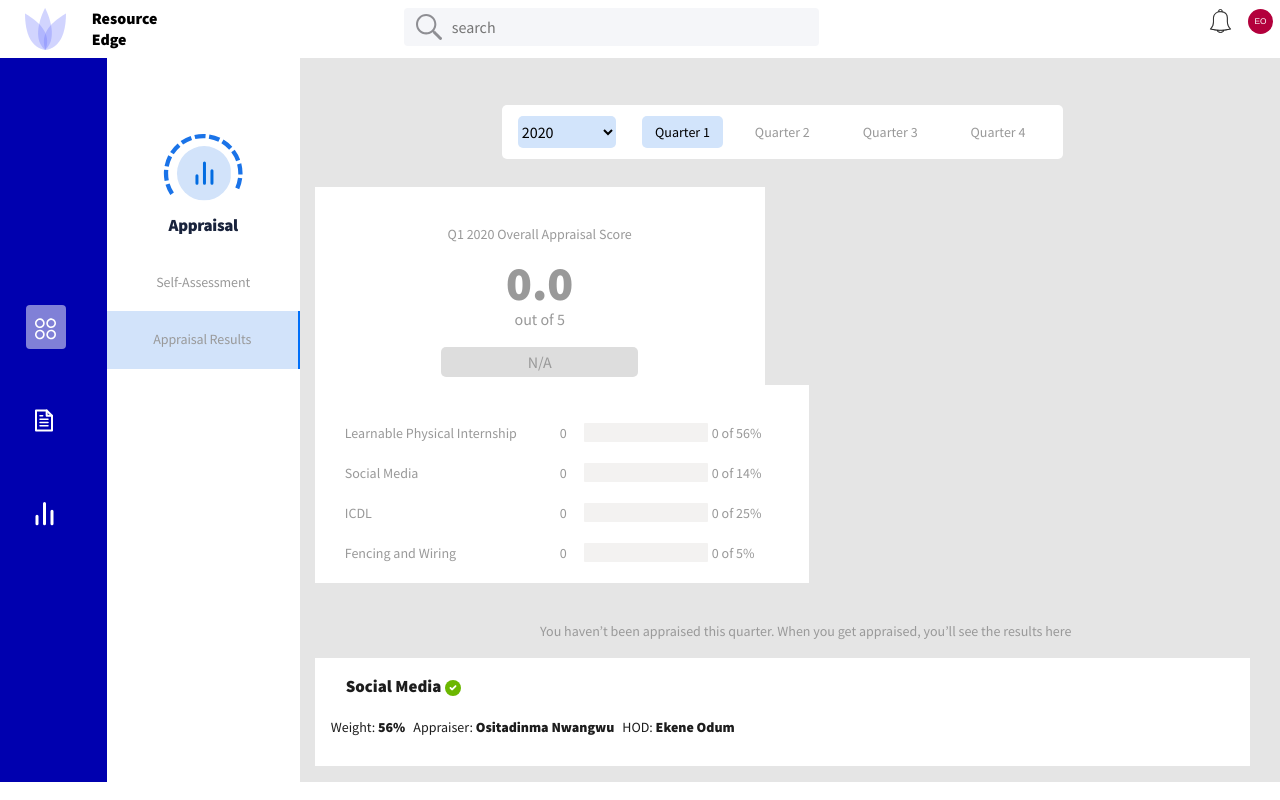
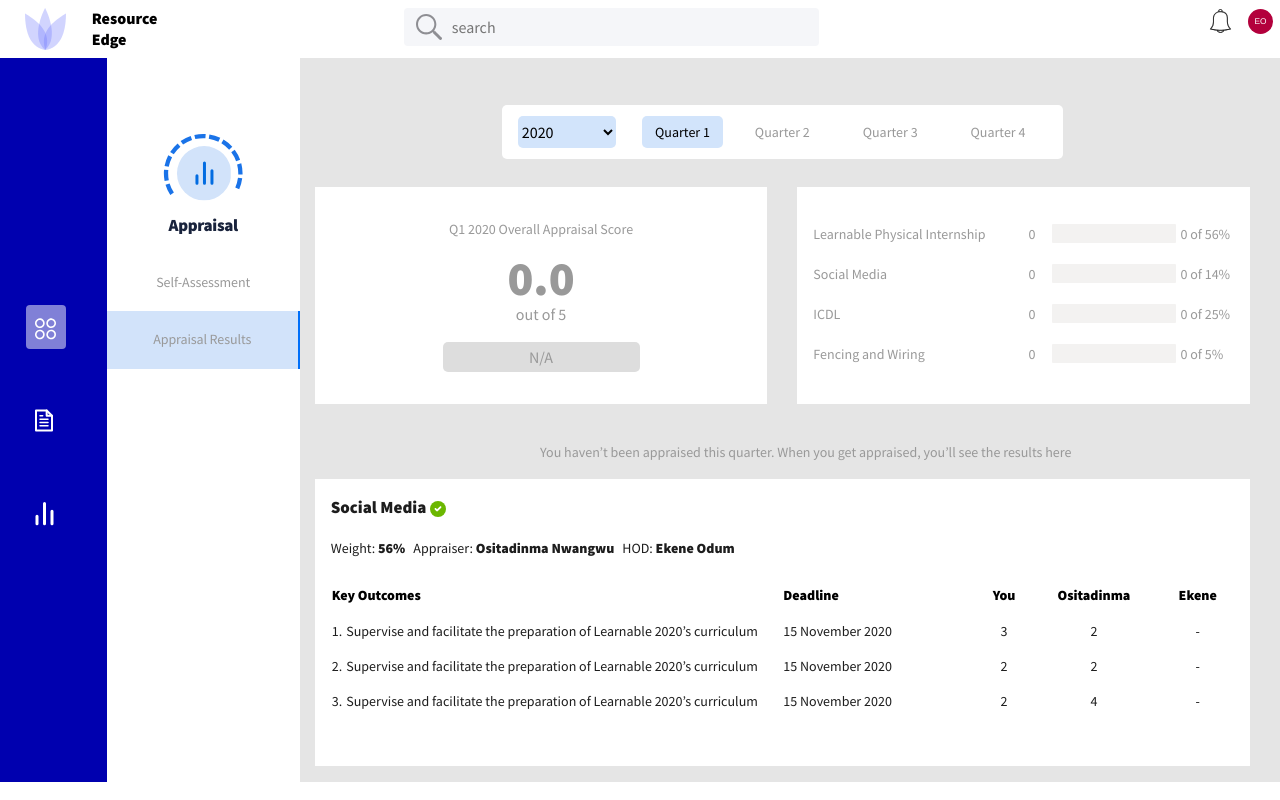
Before and after one commit to OkoyeApps/Resourceedge_Microservices, a React (Create React App) app: page /employee_performance_result in a window 1280 px wide. Built offline with nearby package versions, Linux system fonts and the light colour scheme.

Commit message:
employeePerformance page completed

```diff
--- a/src/components/appraisalResultSheet/appraisalResultSheet.js
+++ b/src/components/appraisalResultSheet/appraisalResultSheet.js
@@ -7,7 +7,7 @@
     return (
         <div className="result-card my-3">
             <div className="row mx-0">
-                <div className="col-9">
+                <div className="col-9 pl-0">
                     <span className="category">Social Media</span>{props.location.pathname === "/employee_performance_agreement/view" ? <></> : <span><img src={tick} alt="verified" className="ml-1" /></span>}
                 </div>
                 <div className="col-3">
--- a/src/components/appraiser-appraisalNav/appraiser-appraisalNav.js
+++ b/src/components/appraiser-appraisalNav/appraiser-appraisalNav.js
@@ -1,6 +1,8 @@
 import React, { useEffect } from 'react'
 import appraisalAvatar from '../../assets/images/appraisalAvatar.svg'
 import { withRouter } from 'react-router-dom'
+import peopleIcon from '../../assets/images/peopleIcon.svg'
+import youIcon from '../../assets/images/youIcon.svg'
 
 const AppraiserAppraisalNav = (props) => {
 
@@ -24,7 +26,7 @@
 
             <section className="tab-section">
                 <ul style={{ marginTop: "1rem" }}>
-                    <li className="subs">You</li>
+                    <li className="subs"><img src={youIcon} alt="you" className="mr-3" />You</li>
                     <li onClick={() => { handleTab("self", "") }} className={`${tab === "self" ? "tabbed" : ""}`}>Appraise Self</li>
                     <li onClick={() => { handleTab("appraisal", "") }} className={`${tab === "appraisal" ? "tabbed" : ""}`}>Appraisal Results</li>
                 </ul>
@@ -32,7 +34,7 @@
 
             <section className="tab-section">
                 <ul style={{ marginTop: "1rem" }}>
-                    <li className="subs">People (5)</li>
+                    <li className="subs"><img src={peopleIcon} alt="people" className="mr-3" />People (5)</li>
                     <li onClick={() => { handleTab("employeePerformance", "employee_performance_agreement/view") }} className={`${tab === "employeePerformance" ? "tabbed" : ""}`}>Your Appraisees</li>
                 </ul>
             </section>
--- a/src/components/scoreBoard/scoreBoard.js
+++ b/src/components/scoreBoard/scoreBoard.js
@@ -3,7 +3,8 @@
 const ScoreBoard = (props) => {
     return (
         <div className="row mx-0">
-            <div className="appraisal-score py-2">
+            <div className="col-6 pl-0">
+                <div className="appraisal-score">
                     <p>Q1 2020 Overall Appraisal Score</p>
                     <div>
                         <h1>0.0</h1>
@@ -11,6 +12,9 @@
                     </div>
                     <button className="btn score-button">N/A</button>
                 </div>
+            </div>
+
+            <div className="col-6 pr-0">
                 <div className="score-breakdown">
                     <div>
                         <div><p>Learnable Physical Internship</p></div>
@@ -46,6 +50,8 @@
                     </div>
                 </div>
             </div>
+
+        </div>
     )
 }
 
--- a/src/pages/appraisalResult/appraisalResult.css
+++ b/src/pages/appraisalResult/appraisalResult.css
@@ -5,16 +5,16 @@
   margin-top: 20px;
 }
 .appraisal-score {
-  width: 450px;
-  height: 100%;
-  margin-right: 38px;
+  width: 100%;
+  /* height: 100%; */
   background: #ffffff;
   text-align: center;
+  padding: 2rem 1rem;
 }
 .appraisal-score > p {
   font-size: 14px;
   color: #999999;
-  margin-top: 29px;
+  /* margin-top: 29px; */
   font-style: normal;
   font-weight: normal;
   margin-bottom: 0;
@@ -32,10 +32,12 @@
   margin-top: -5px;
 }
 .score-breakdown {
-  width: 494px;
-  height: 100%;
+  /* width: 494px; */
+  width: 100%;
+  /* height: 100%; */
   background: #ffffff;
-  padding: 38px 0px 0px 30px;
+  padding: 2.36rem 1rem;
+  /* padding: 38px 0px 0px 30px; */
 }
 .score-breakdown > div {
   width: 426px;
@@ -44,6 +46,10 @@
   display: grid;
   grid-template-columns: 49.5% 49.5%;
   grid-gap: 1%;
+}
+
+.score-breakdown div:last-child {
+  margin-bottom: 0;
 }
 .score-breakdown > div > div {
   height: 100%;
--- a/src/pages/employeePerfomance/employeePerfomance.js
+++ b/src/pages/employeePerfomance/employeePerfomance.js
@@ -1,14 +1,43 @@
 import React, { useState } from 'react'
 import AppraiserAppraisalNav from '../../components/appraiser-appraisalNav/appraiser-appraisalNav'
+import Avatar from 'react-avatar'
+import './employeePerformance.css'
+import ResultCard from '../../components/appraisalResultSheet/appraisalResultSheet'
 
 function EmployeePerfomance() {
     var [tab, setTab] = useState('employeePerformance')
 
     return (
         <div className='row mx-0'>
-            <div className="col-3 px-0"><AppraiserAppraisalNav tab={tab} setTab={setTab} /></div>
-            <div className="col-10">
-
+            <div className="col-2 px-0"><AppraiserAppraisalNav tab={tab} setTab={setTab} /></div>
+            <div className="col-10 wrap-view">
+                <div className="row mx-0">
+                    <div className='col-6'>
+                        <div className="personal-card mt-4">
+                            <div className="text-center">
+                                <Avatar size={"100px"} name="Eliezer Ajah" className="rounded-circle" />
+                            </div>
+                            <h4 className="text-center">Eliezer Ajah</h4>
+                            <h6 className="text-center">Genesys</h6>
+                            <address className="text-center mb-0">e.ajah@genesystechhub.com</address>
+                        </div>
+                    </div>
+                    <div className='col-6 d-flex align-items-center'>
+                        <div className="appraisal-score mt-4">
+                            <p>Q1 2020 Overall Appraisal Score</p>
+                            <div>
+                                <h1>0.0</h1>
+                                <p>out of 5</p>
+                            </div>
+                            <button className="btn score-button">N/A</button>
+                        </div>
+                    </div>
+                </div>
+                <section className="row mx-0">
+                    <div className="col-12">
+                        <ResultCard />
+                    </div>
+                </section>
             </div>
 
         </div>
--- /dev/null
+++ b/src/pages/employeePerfomance/employeePerformance.css
@@ -0,0 +1,33 @@
+.personal-card {
+  background: #ffffff;
+  padding: 1.1rem 1rem;
+}
+
+.personal-card h4 {
+  font-style: normal;
+  font-weight: 500;
+  font-size: 20px;
+  line-height: 27px;
+  color: #323130;
+}
+
+.personal-card h6 {
+  font-style: normal;
+  font-weight: normal;
+  font-size: 14px;
+  line-height: 20px;
+  color: #1d1d1d;
+}
+
+.personal-card address {
+  font-style: normal;
+  font-weight: normal;
+  font-size: 14px;
+  line-height: 20px;
+  color: #797775;
+}
+
+.wrap-view {
+  height: 90vh;
+  overflow: auto;
+}
```
Lines whose indentation alone changed are shown as unchanged.
